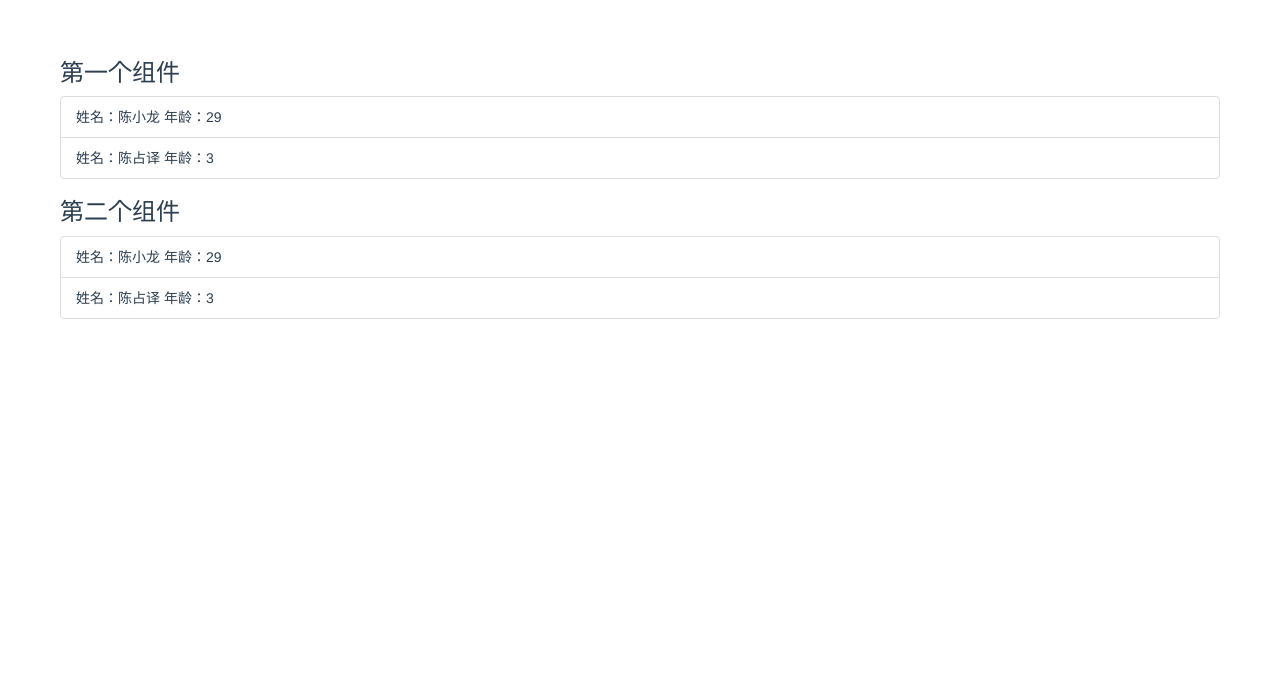
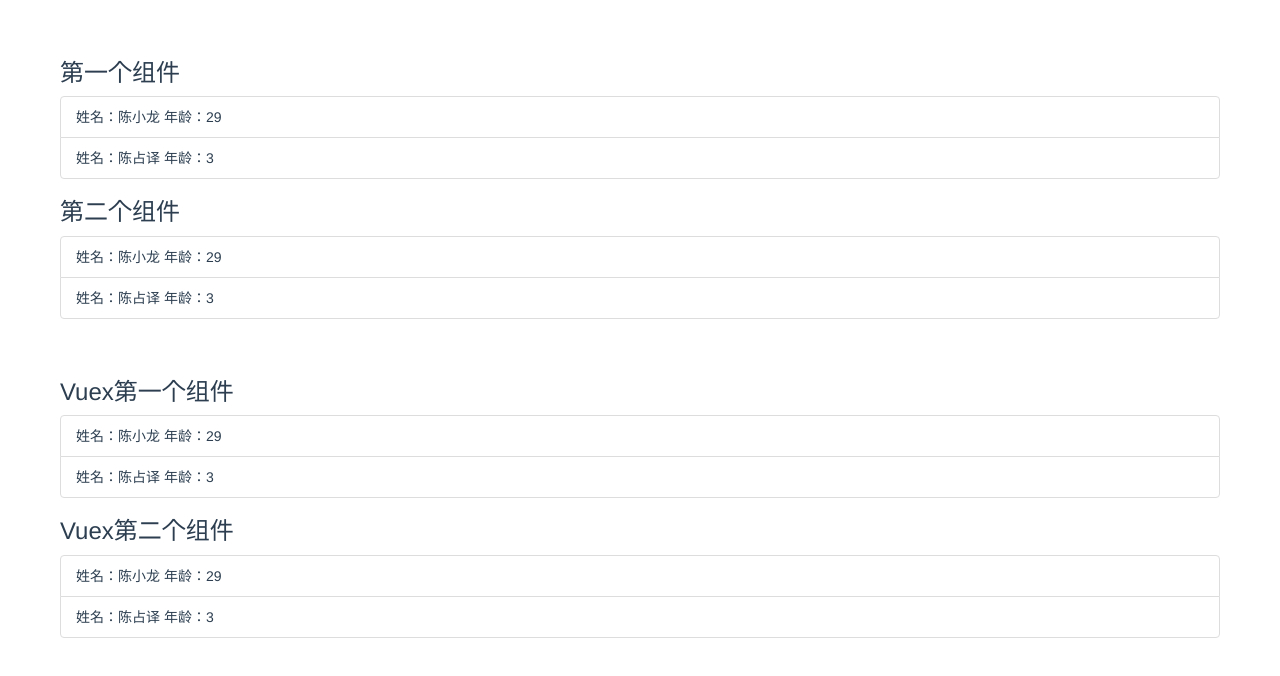
Before and after one commit to order2017/Vuex, a Vue app: page /#/ in a window 1280 px wide. Shown: the top 676 px of the page. Built offline with nearby package versions, Linux system fonts and the light colour scheme.

Commit message:
Props 与 vuex 区别使用方法

```diff
--- a/src/components/Index.vue
+++ b/src/components/Index.vue
@@ -2,12 +2,20 @@
   <div class="index">
     <product-one v-bind:users="users"></product-one>
     <product-two v-bind:users="users"></product-two>
+    <br>
+    <user-one></user-one>
+    <user-two></user-two>
   </div>
 </template>
 
 <script>
+  // props 属性方法
   import ProductOne from './pages/ProductOne'
   import ProductTwo from './pages/ProductTwo'
+
+  // vuex 状态管理
+  import UserOne from './users/UserOne'
+  import UserTwo from './users/UserTwo'
   export default {
       name: 'Index',
       data() {
@@ -20,7 +28,9 @@
       },
       components: {
           ProductOne,
-          ProductTwo
+          ProductTwo,
+          UserOne,
+          UserTwo
       }
   }
 </script>
--- /dev/null
+++ b/src/components/users/UserOne.vue
@@ -0,0 +1,23 @@
+<template>
+  <div class="userone">
+    <h3>Vuex第一个组件</h3>
+    <ul class="list-group">
+      <li class="list-group-item" v-for="user in users">姓名：{{ user.name }} 年龄：{{ user.age }}</li>
+    </ul>
+  </div>
+</template>
+
+<script>
+export default {
+    name: 'UserOne',
+    computed: {
+        users() {
+            return this.$store.state.users;
+        }
+    }
+}
+</script>
+
+<style scoped>
+
+</style>
--- /dev/null
+++ b/src/components/users/UserTwo.vue
@@ -0,0 +1,23 @@
+<template>
+  <div class="usertwo">
+    <h3>Vuex第二个组件</h3>
+    <ul class="list-group">
+      <li class="list-group-item" v-for="user in users">姓名：{{ user.name }} 年龄：{{ user.age }}</li>
+    </ul>
+  </div>
+</template>
+
+<script>
+export default {
+    name: 'UserTwo',
+    computed: {
+        users() {
+            return this.$store.state.users;
+        }
+    }
+}
+</script>
+
+<style scoped>
+
+</style>
--- a/src/router/index.js
+++ b/src/router/index.js
@@ -3,6 +3,9 @@ import Router from 'vue-router'
 import Index from '@/components/Index'
 import ProductOne from '@/components/pages/ProductOne'
 import ProductTwo from '@/components/pages/ProductTwo'
+
+import UserOne from '@/components/users/UserOne'
+import UserTwo from '@/components/users/UserTwo'
 
 Vue.use(Router)
 
@@ -22,6 +25,16 @@ export default new Router({
           path: '/two',
           name: 'ProductTwo',
           component: ProductTwo
+      },
+      {
+          path: '/user-one',
+          name: 'UserOne',
+          component: UserOne
+      },
+      {
+          path: '/user-two',
+          name: 'UserTwo',
+          component: UserTwo
       }
   ]
 })
```
